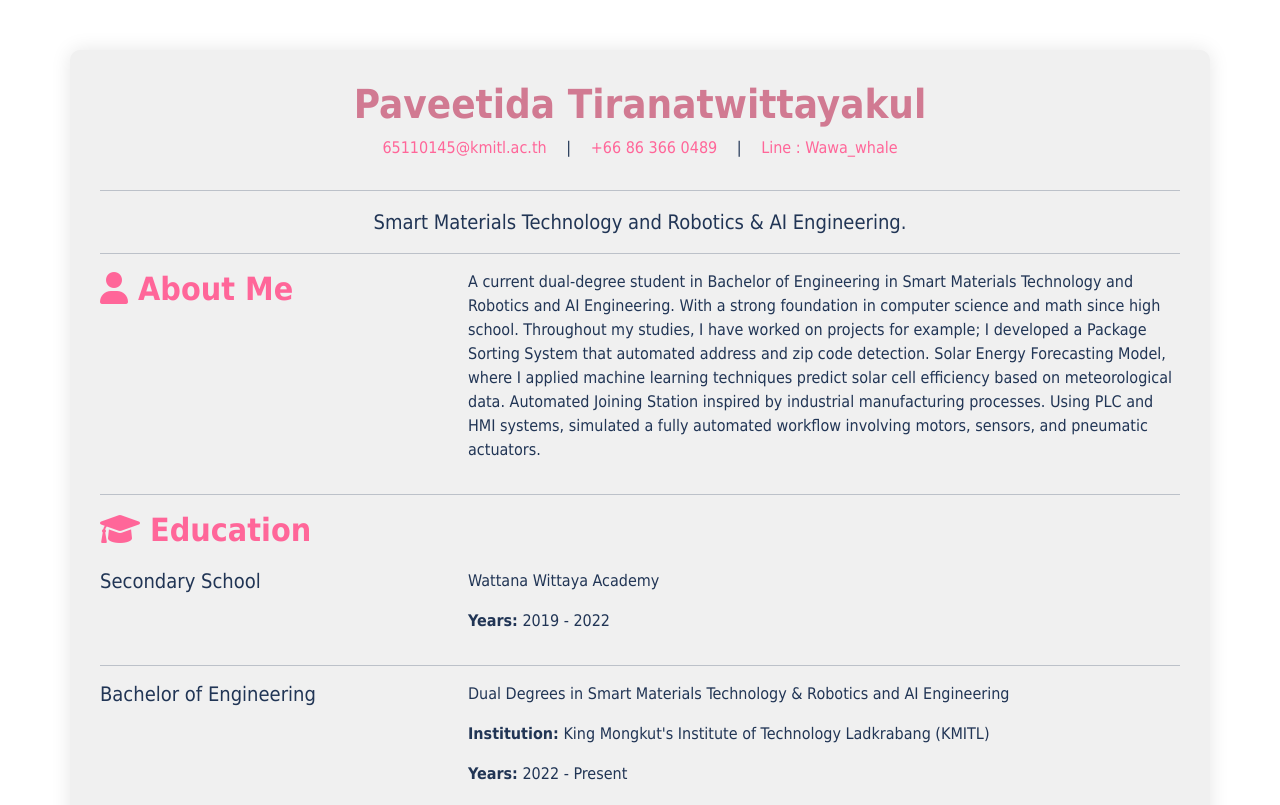
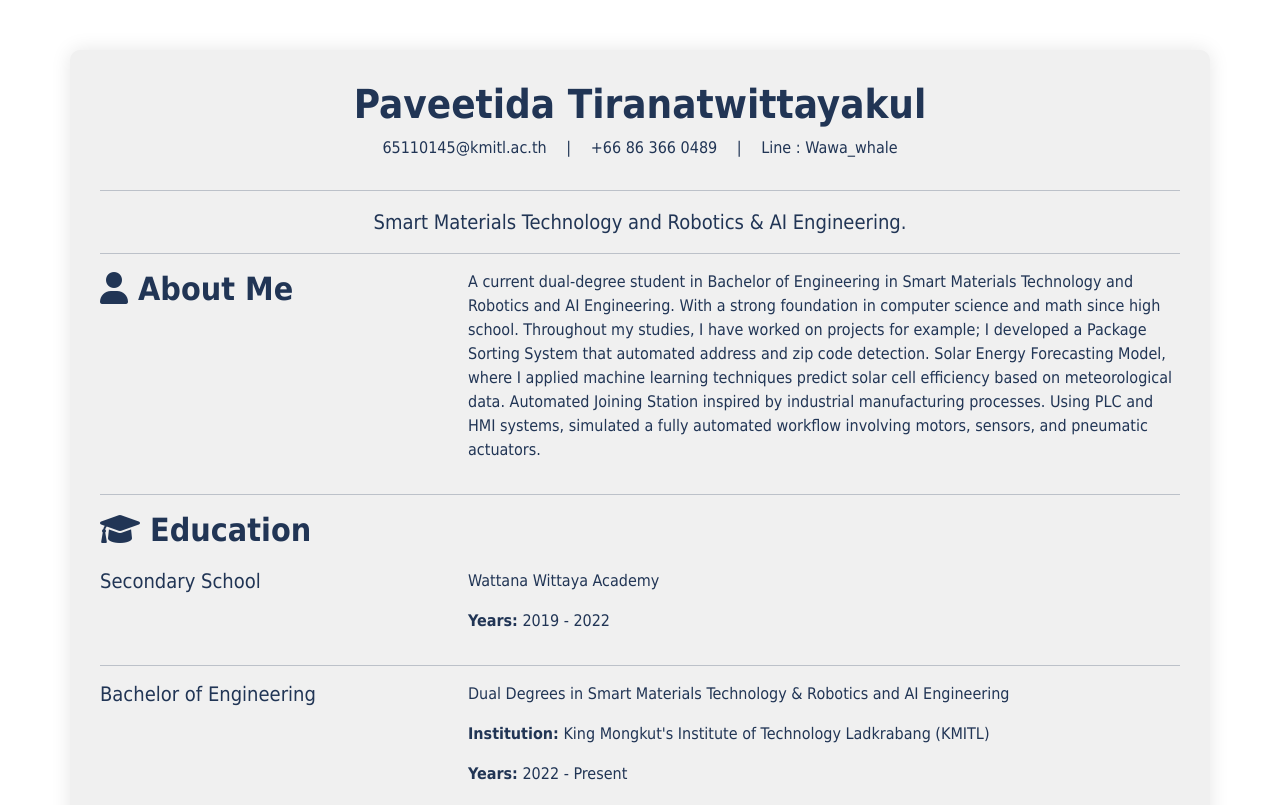
Before and after one commit to nongwawa/lnwwawa.github.io, a plain HTML site: page index.html in a window 1280 px wide. Shown: the top 805 px of the page. Drawn offline with nearby package versions, Linux system fonts and the light colour scheme.

Commit message:
Update index.html

```diff
--- a/index.html
+++ b/index.html
@@ -27,12 +27,12 @@
 
         h1 {
             font-size: 2.5rem;
-            color: #d17a92;
+            color: #213555;
             font-weight: bold;
         }
 
         .section-title {
-            color: #ff6699;
+            color: #213555;
             margin-bottom: 20px;
             font-weight: bold;
         }
@@ -49,7 +49,7 @@
         ul li::before {
             content: "\f0da";
             font-family: "Century Gothic";
-            color: #ff6699;
+            color: #213555;
             margin-right: 10px;
             font-weight: 900;
         }
@@ -58,7 +58,7 @@
             margin-top: 50px;
             text-align: center;
             font-size: 14px;
-            color: #cc6688;
+            color: #213555;
         }
 
         .btn-download {
@@ -82,7 +82,7 @@
         }
 
         .contact-info a {
-            color: #ff6699;
+            color: #213555;
             text-decoration: none;
         }
 
```
